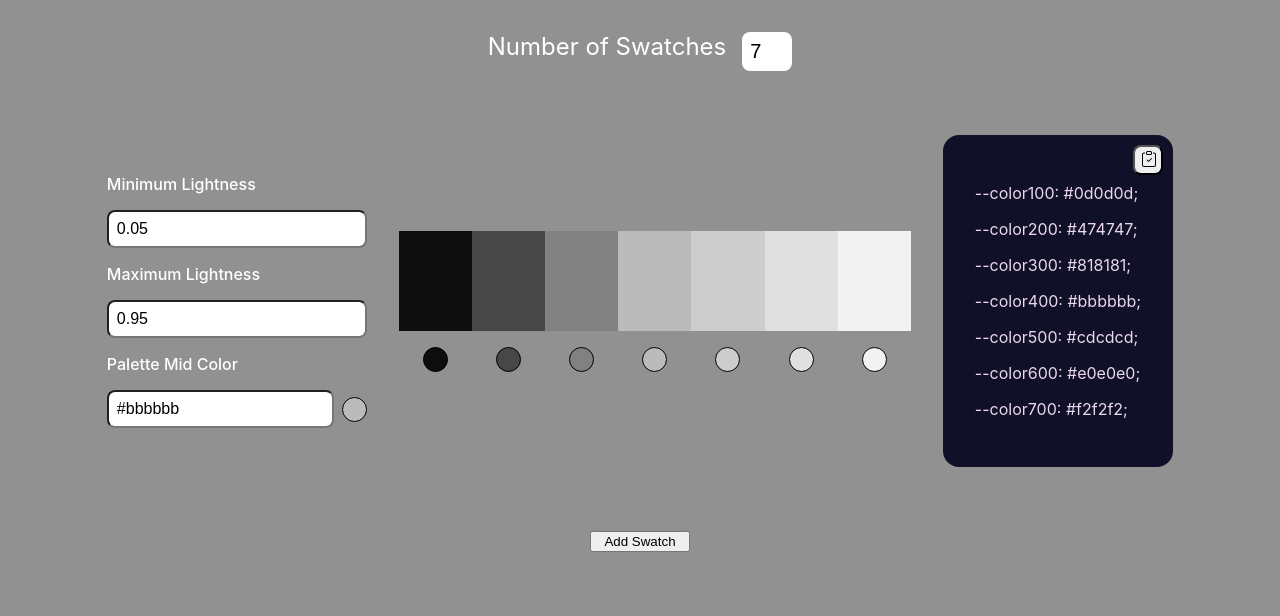
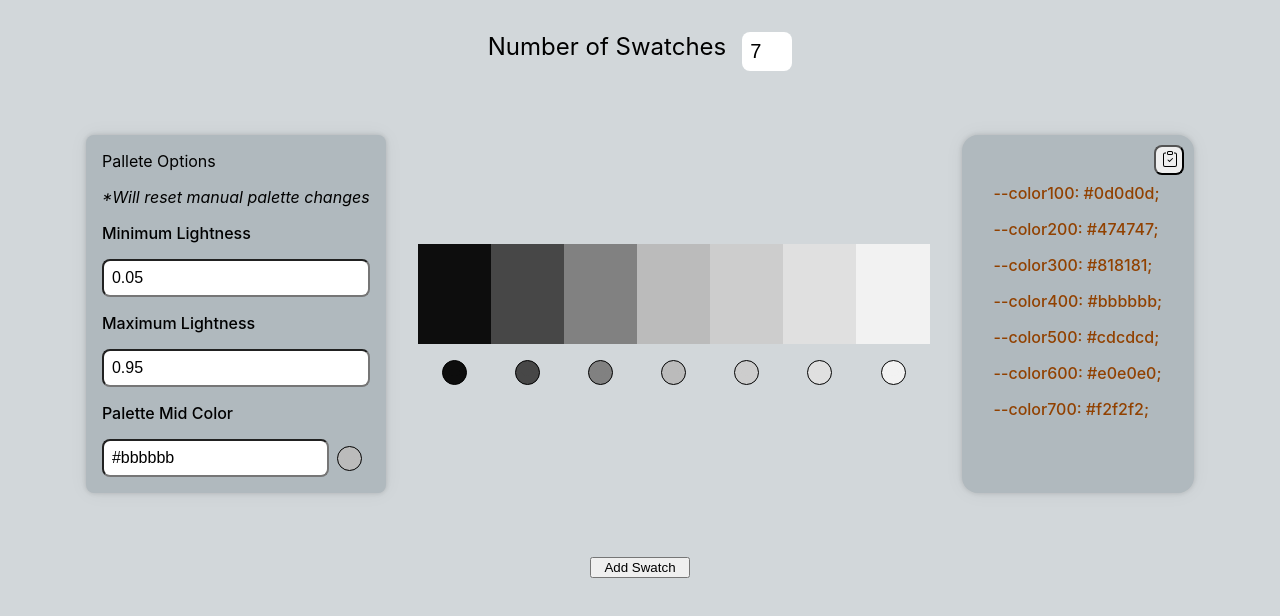
Before and after one commit to joecaro/color-palette-tool, a React (Create React App) app: page / in a window 1280 px wide. Shown: the top 616 px of the page. Built offline with nearby package versions, Linux system fonts and the light colour scheme.

Commit message:
dark/light themes

```diff
--- a/src/App.css
+++ b/src/App.css
@@ -19,7 +19,6 @@ button {
 
 .subheadline {
   font-size: 1.5rem;
-  color: #ffffff;
   margin: 0;
 }
 
--- a/src/components/Palette/index.js
+++ b/src/components/Palette/index.js
@@ -4,7 +4,6 @@ import isValidHexaCode from "../../lib/isValidHex";
 import Swatch from "../Swatch";
 import Variables from "../Variables.js";
 import "./styles.css";
-
 
 const Palette = ({ swatches = 7, color = "#bbbbbb", paletteId }) => {
   const [maximumLightness, setMaximumLightness] = useState(0.95);
@@ -41,10 +40,13 @@ const Palette = ({ swatches = 7, color = "#bbbbbb", paletteId }) => {
   return (
     <div className="palette-container ">
       <div className="selector-container">
+        <p >Pallete Options</p>
+        <i>*Will reset manual palette changes</i>
         <label htmlFor="min-l" className="palette-label">
           Minimum Lightness
         </label>
         <input
+          id="min-l"
           name="min-l"
           type="number"
           value={minimumLightness}
@@ -58,6 +60,7 @@ const Palette = ({ swatches = 7, color = "#bbbbbb", paletteId }) => {
           Maximum Lightness
         </label>
         <input
+          id="max-l"
           name="max-l"
           type="number"
           min={0}
@@ -72,6 +75,7 @@ const Palette = ({ swatches = 7, color = "#bbbbbb", paletteId }) => {
         </label>
         <div style={{ display: "flex", gap: ".5rem", alignItems: "center" }}>
           <input
+            id="mid-color"
             name="mid-color"
             type="text"
             value={mainColorText}
--- a/src/components/Palette/styles.css
+++ b/src/components/Palette/styles.css
@@ -1,3 +1,15 @@
+@media (prefers-color-scheme: light) {
+    .selector-container {
+        box-shadow: 0 0 5px rgba(0, 0, 0, .15), 0 0 20px rgba(0, 0, 0, .05);
+        background-color: var(--lightBackground300);
+    }
+}
+
+@media (prefers-color-scheme: dark) {
+    .selector-container {
+        background-color: var(--lightBackground200);
+    }
+}
 .palette-container {
     display: flex;
     gap: 2rem;
@@ -12,7 +24,6 @@
 .color {
     padding: .5rem;
     font-size: 1rem;
-    background-color: white;
     border-radius: .5rem;
 }
 
@@ -21,6 +32,8 @@
     flex-direction: column;
     justify-content: center;
     gap: 1rem;
+    padding: 1rem;
+    border-radius: .5rem;
 }
 
 .selector-container p {
@@ -29,5 +42,4 @@
 
 .palette-label {
     font-weight: 500;
-    color: #ffffff;
 }
--- a/src/components/Variables.js/index.js
+++ b/src/components/Variables.js/index.js
@@ -23,7 +23,7 @@ const VariablePopUp = ({ colors }) => {
 
   };
   return (
-    <div style={{}} className="popup">
+    <div style={{}} className="container">
       {colors.map((color, idx) => (
         <p key={`popup - ${color}`} className="css-color">
           --color{idx + 1}00: {color};
--- a/src/components/Variables.js/styles.css
+++ b/src/components/Variables.js/styles.css
@@ -1,8 +1,21 @@
-.popup {
+@media (prefers-color-scheme: light) {
+    .container {
+        box-shadow: 0 0 5px rgba(0, 0, 0, .15), 0 0 20px rgba(0, 0, 0, .05);
+        background-color: var(--lightBackground300);
+        color: var(--colorText100)
+    }
+}
+
+@media (prefers-color-scheme: dark) {
+    .container {
+        background-color: var(--lightBackground200);
+    }
+}
+
+.container {
     position: relative;
+    font-weight: 500;
     padding: 2rem;
-    background-color: rgb(16, 16, 40);
-    color: rgb(235, 216, 237);
     border-radius: 1rem;
 }
 
--- a/src/index.css
+++ b/src/index.css
@@ -1,15 +1,60 @@
+:root {
+  color-scheme: light dark;
+
+
+  --darkBackground100: #1a1a1a;
+  --darkBackground200: #3d3d3d;
+  --darkBackground300: #545454;
+  --darkBackground400: #707070;
+  --darkBackground500: #8c8c8c;
+  --lightBackground200: #8b9aa4;
+  --lightBackground300: #b0b9be;
+  --lightBackground400: #d2d7da;
+  --lightBackground500: #d2d7da;
+  --lightBackground600: #ccd1d5;
+  --colorText100: #914100;
+  --colorText200: #c76211;
+  --colorText300: #eb9e5f;
+  --colorText400: #eec09b;
+  --colorText500: #f5d0b2;
+  --colorText600: #fbe0cb;
+  --colorText700: #fef1e7;
+}
+
+@media (prefers-color-scheme: light) {
+  body {
+    background-color: var(--lightBackground400);
+  }
+}
+
+@media (prefers-color-scheme: dark) {
+  body {
+    background-color: var(--darkBackground100);
+  }
+}
 body {
   margin: 0;
-  font-family: -apple-system, BlinkMacSystemFont, 'Segoe UI', 'Roboto', 'Oxygen',
-    'Ubuntu', 'Cantarell', 'Fira Sans', 'Droid Sans', 'Helvetica Neue',
+  font-family: -apple-system,
+  BlinkMacSystemFont,
+  "Segoe UI",
+  "Roboto",
+  "Oxygen",
+  "Ubuntu",
+  "Cantarell",
+  "Fira Sans",
+  "Droid Sans",
+  "Helvetica Neue",
     sans-serif;
   -webkit-font-smoothing: antialiased;
   -moz-osx-font-smoothing: grayscale;
-  background-color: rgb(145, 145, 145);
 }
 
 code {
-  font-family: source-code-pro, Menlo, Monaco, Consolas, 'Courier New',
+  font-family: source-code-pro,
+  Menlo,
+  Monaco,
+  Consolas,
+  "Courier New",
     monospace;
 }
 
```
